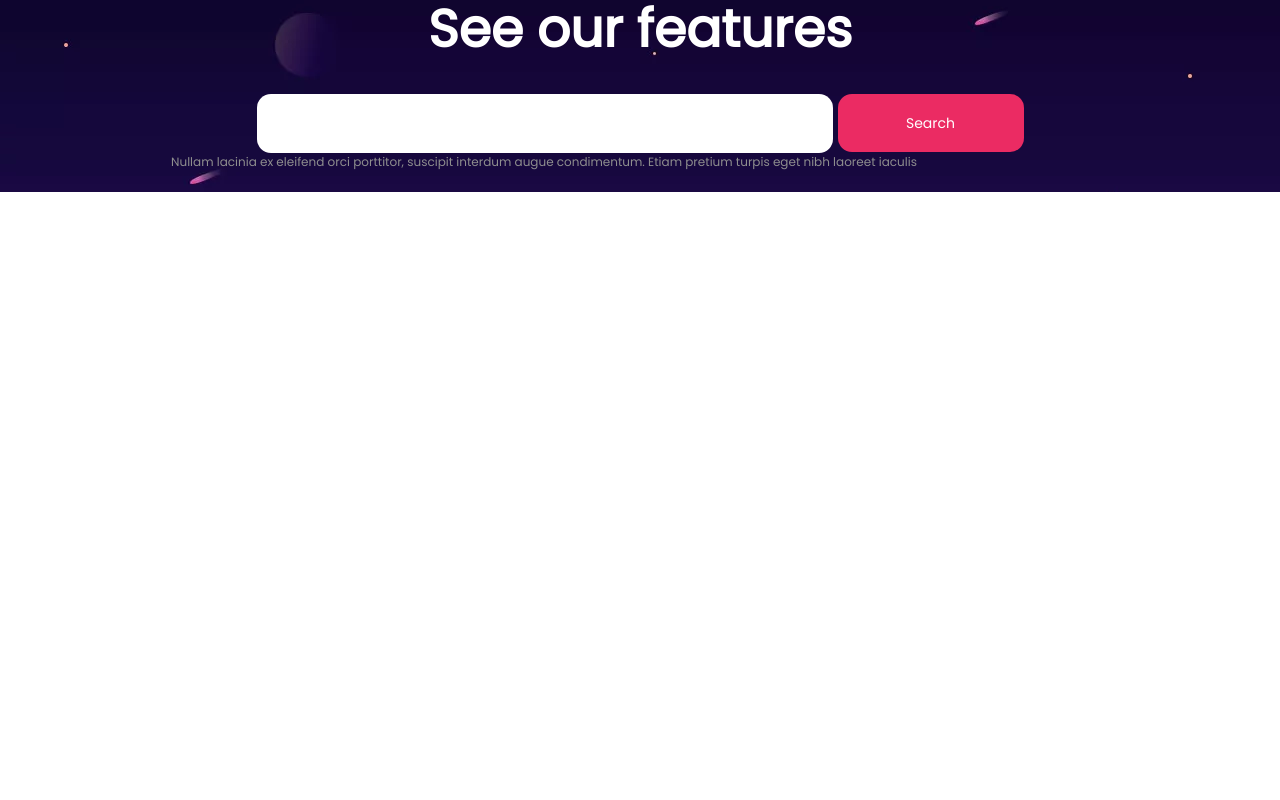
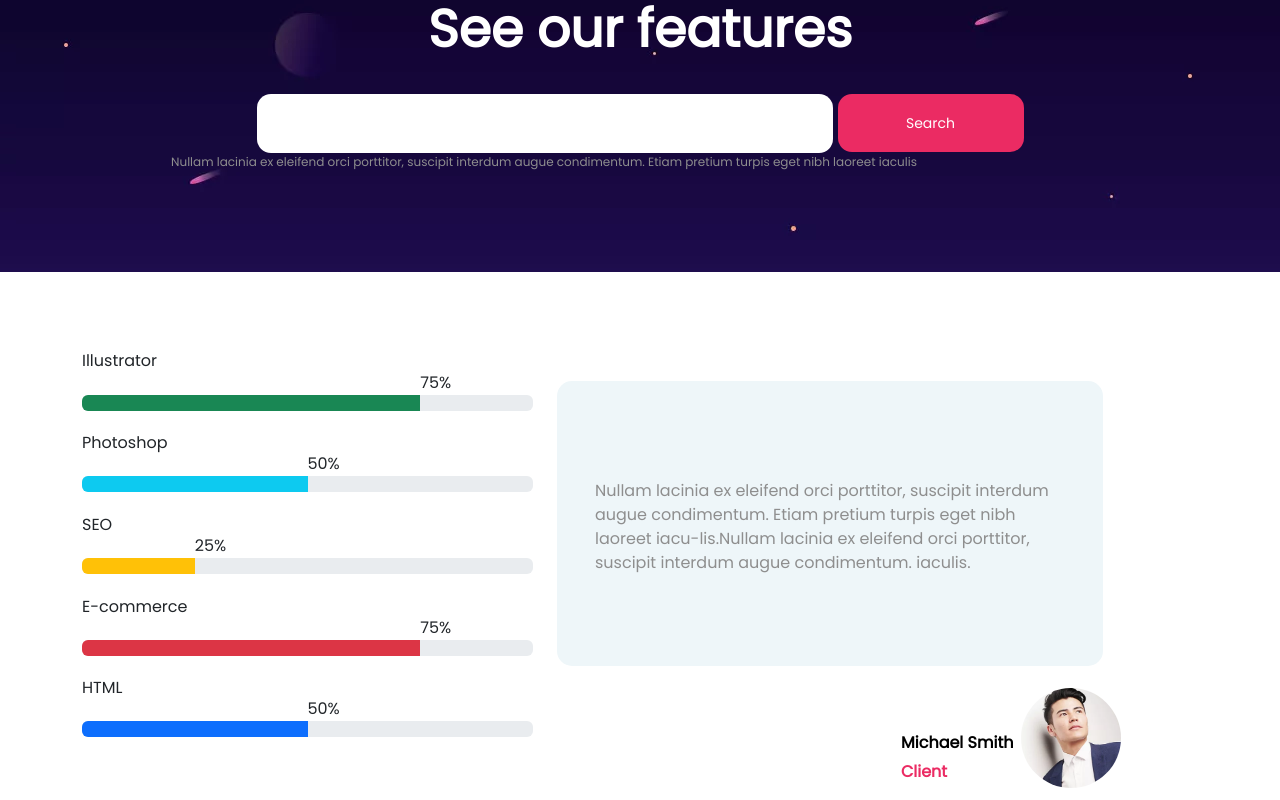
Before and after one commit to mostafaashraf204/frist-project-by-angular, an Angular app: page / in a window 1280 px wide. Shown: the part 1735-2535 px from the top of the page. Before the commit the page ends 1927 px from the top, so only its background shows below. Built offline with nearby package versions, Linux system fonts and the light colour scheme.

Commit message:
new section

```diff
--- a/src/app/home/home.component.css
+++ b/src/app/home/home.component.css
@@ -123,7 +123,7 @@
 
 .smaal-features {
     width: 100%;
-    height: 40vh;
+    height: 50vh;
     background-image: url("../../assets/images/bg.jpg.webp");
 }
 
@@ -182,3 +182,68 @@ form p {
     margin-left: -15%;
     color: #8e8e8e;
 }
+
+.Illustrator {
+    width: 100%;
+    height: 60vh;
+}
+
+.Illustrator-info {
+    margin-top: 5%;
+}
+
+.Illustrator-info h6 {
+    margin: 5% 0 0 0;
+}
+
+.i-w-75 {
+    margin: 0 0 0 75%;
+}
+
+.p-w-50 {
+    margin: 0 0 0 50%;
+}
+
+.s-w-25 {
+    margin: 0 0 0 25%;
+}
+
+.div {
+    background: #eef6f9;
+    padding: 240px 35px 45px 38px;
+    border-radius: 15px;
+    margin-bottom: 42px;
+    position: relative;
+    margin: 20% 0 0 0%;
+}
+
+.div p {
+    margin-top: -30%;
+    color: #8e8e8e;
+}
+
+.imgg {
+    margin-top: 4%;
+    margin-left: 85%;
+    width: 100px;
+    height: 100px;
+    border-radius: 50%;
+    -webkit-border-radius: 50%;
+    -moz-border-radius: 50%;
+    -ms-border-radius: 50%;
+    -o-border-radius: 50%;
+}
+
+.info {
+    margin: -10% 0 0 63%;
+}
+
+.info h6 {
+    color: black;
+    font-weight: bold;
+}
+
+.info p {
+    color: #eb2b63;
+    font-weight: bold;
+}
--- a/src/app/home/home.component.html
+++ b/src/app/home/home.component.html
@@ -72,3 +72,49 @@
         <p>Nullam lacinia ex eleifend orci porttitor, suscipit interdum augue condimentum. Etiam pretium turpis eget nibh laoreet iaculis</p>
     </form>
 </section>
+<section class="Illustrator">
+    <div class="container">
+        <div class="row">
+            <div class="col-md-5 Illustrator-info">
+                <h6>Illustrator</h6>
+                <p class="i-w-75">75%</p>
+                <div class="progress">
+                    <div class="progress-bar bg-success w-75" role="progressbar" aria-valuenow="75" aria-valuemin="0" aria-valuemax="100"></div>
+                </div>
+                <h6>Photoshop</h6>
+                <p class="p-w-50">50%</p>
+                <div class="progress">
+                    <div class="progress-bar bg-info w-50" role="progressbar" aria-valuenow="75" aria-valuemin="0" aria-valuemax="100"></div>
+                </div>
+                <h6>SEO</h6>
+                <p class="s-w-25">25%</p>
+                <div class="progress">
+                    <div class="progress-bar bg-warning w-25" role="progressbar" aria-valuenow="75" aria-valuemin="0" aria-valuemax="100"></div>
+                </div>
+                <h6>E-commerce</h6>
+                <p class="i-w-75">75%</p>
+                <div class="progress">
+                    <div class="progress-bar bg-danger w-75" role="progressbar" aria-valuenow="75" aria-valuemin="0" aria-valuemax="100"></div>
+                </div>
+                <h6>HTML</h6>
+                <p class="p-w-50">50%</p>
+                <div class="progress">
+                    <div class="progress-bar w-50" role="progressbar" aria-valuenow="75" aria-valuemin="0" aria-valuemax="100"></div>
+                </div>
+
+
+            </div>
+            <div class="col-md-6">
+                <div class="div">
+                    <p>Nullam lacinia ex eleifend orci porttitor, suscipit interdum augue condimentum. Etiam pretium turpis eget nibh laoreet iacu-lis.Nullam lacinia ex eleifend orci porttitor, suscipit interdum augue condimentum. iaculis.</p>
+                </div>
+                <img src="../../assets/images/1.jpg.webp" class="imgg ">
+                <div class="info">
+                    <h6>Michael Smith</h6>
+                    <p>Client</p>
+                </div>
+
+            </div>
+        </div>
+    </div>
+</section>
```
Also changed, not shown: src/assets/images/1.jpg.webp (added).
